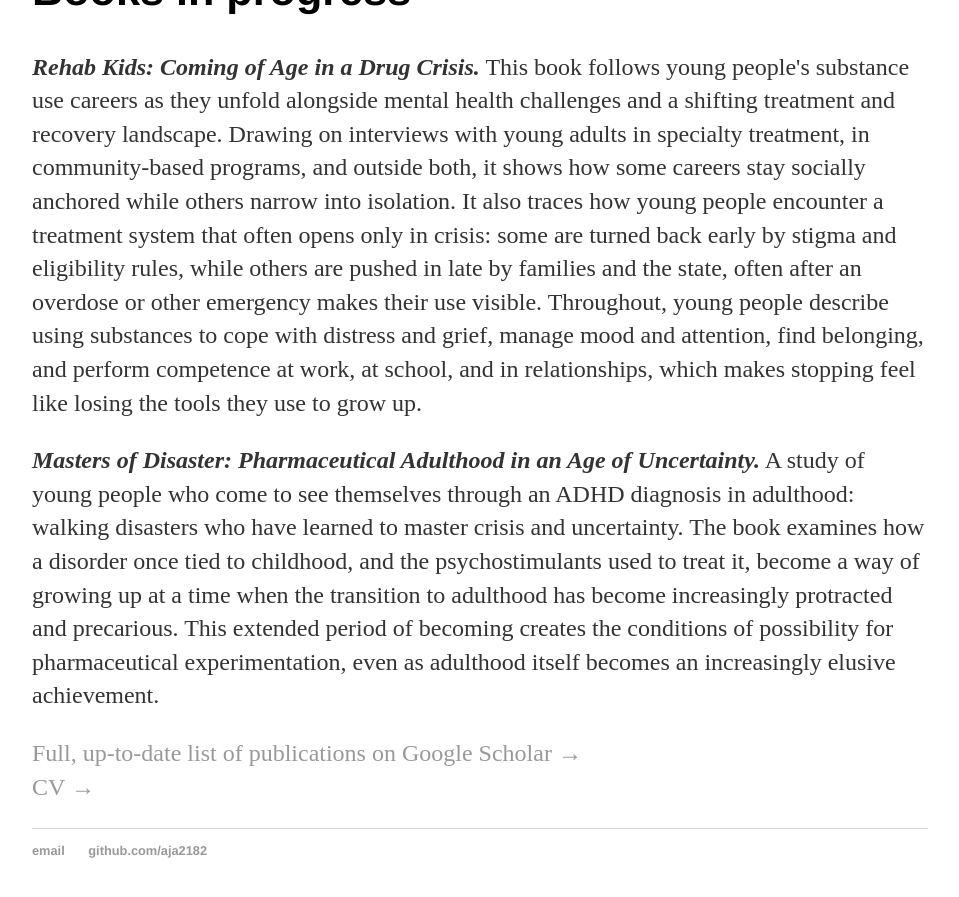
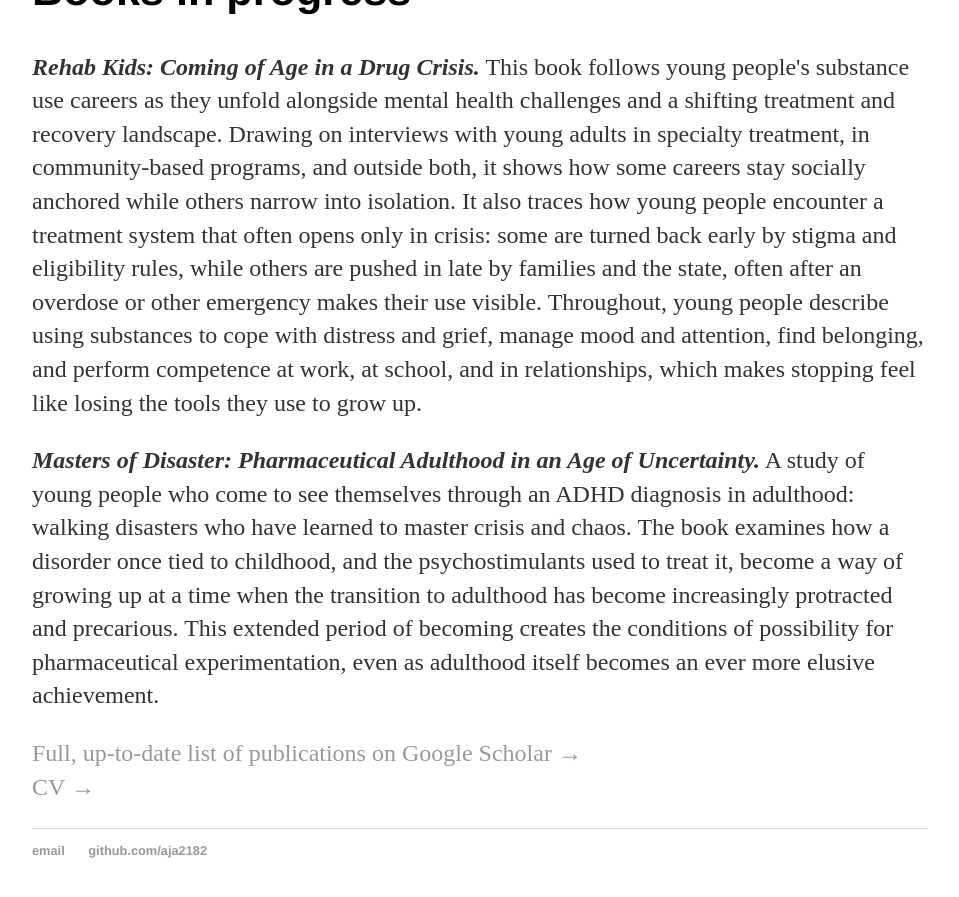
Before and after one commit to aja2182/aja2182.github.io, a Jekyll site: the page built from projects/index.html, in a window 1280 px wide and 900 px high, scrolled down 1960 px. Shown: the top 897 px of the window, without its empty margins (160-1119 px from the left). Built offline with Jekyll 4.4.1, drawn with Linux system fonts in a browser that asks for light colours.

Commit message:
Reduce repetition in Masters of Disaster description
Co-Authored-By: Claude Opus 5.5 <noreply@anthropic.com>
Claude-Session: https://claude.ai/code/session_01UBGUuVKp8RBC6Hia74W8jU

```diff
--- a/projects/index.html
+++ b/projects/index.html
@@ -32,7 +32,7 @@ description: Research by Josh Aleksanyan on young adults in substance use treatm
 
 <h2>Books in progress</h2>
 <p><b><i>Rehab Kids: Coming of Age in a Drug Crisis.</i></b> This book follows young people's substance use careers as they unfold alongside mental health challenges and a shifting treatment and recovery landscape. Drawing on interviews with young adults in specialty treatment, in community-based programs, and outside both, it shows how some careers stay socially anchored while others narrow into isolation. It also traces how young people encounter a treatment system that often opens only in crisis: some are turned back early by stigma and eligibility rules, while others are pushed in late by families and the state, often after an overdose or other emergency makes their use visible. Throughout, young people describe using substances to cope with distress and grief, manage mood and attention, find belonging, and perform competence at work, at school, and in relationships, which makes stopping feel like losing the tools they use to grow up.</p>
-<p><b><i>Masters of Disaster: Pharmaceutical Adulthood in an Age of Uncertainty.</i></b> A study of young people who come to see themselves through an ADHD diagnosis in adulthood: walking disasters who have learned to master crisis and uncertainty. The book examines how a disorder once tied to childhood, and the psychostimulants used to treat it, become a way of growing up at a time when the transition to adulthood has become increasingly protracted and precarious. This extended period of becoming creates the conditions of possibility for pharmaceutical experimentation, even as adulthood itself becomes an increasingly elusive achievement.</p>
+<p><b><i>Masters of Disaster: Pharmaceutical Adulthood in an Age of Uncertainty.</i></b> A study of young people who come to see themselves through an ADHD diagnosis in adulthood: walking disasters who have learned to master crisis and chaos. The book examines how a disorder once tied to childhood, and the psychostimulants used to treat it, become a way of growing up at a time when the transition to adulthood has become increasingly protracted and precarious. This extended period of becoming creates the conditions of possibility for pharmaceutical experimentation, even as adulthood itself becomes an ever more elusive achievement.</p>
 
 <p><a href="https://scholar.google.com/citations?user=VVDsjfIAAAAJ&amp;hl=en&amp;view_op=list_works&amp;sortby=pubdate">Full, up-to-date list of publications on Google Scholar &rarr;</a><br>
 <a href="/cv">CV &rarr;</a></p>
```
